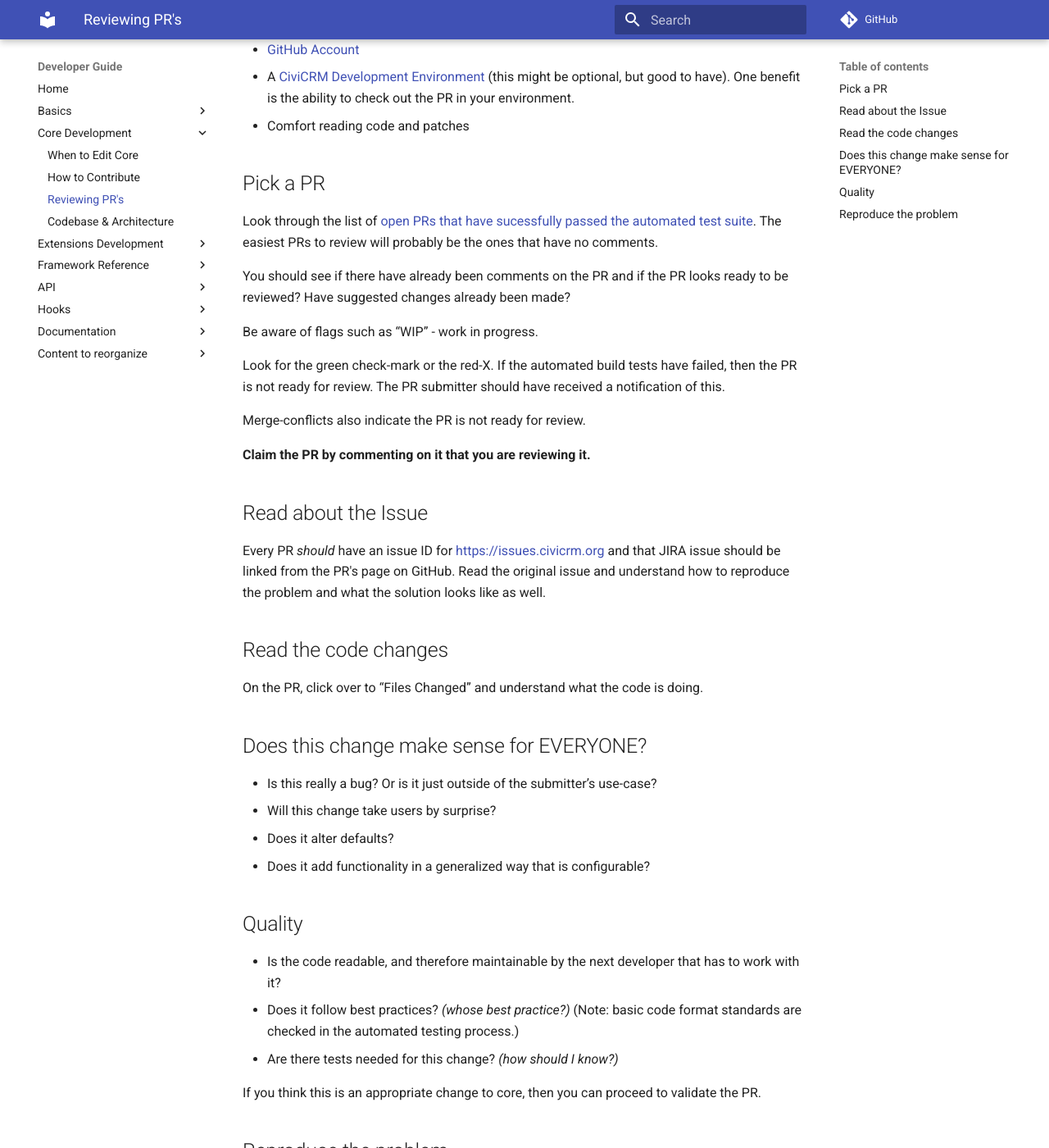
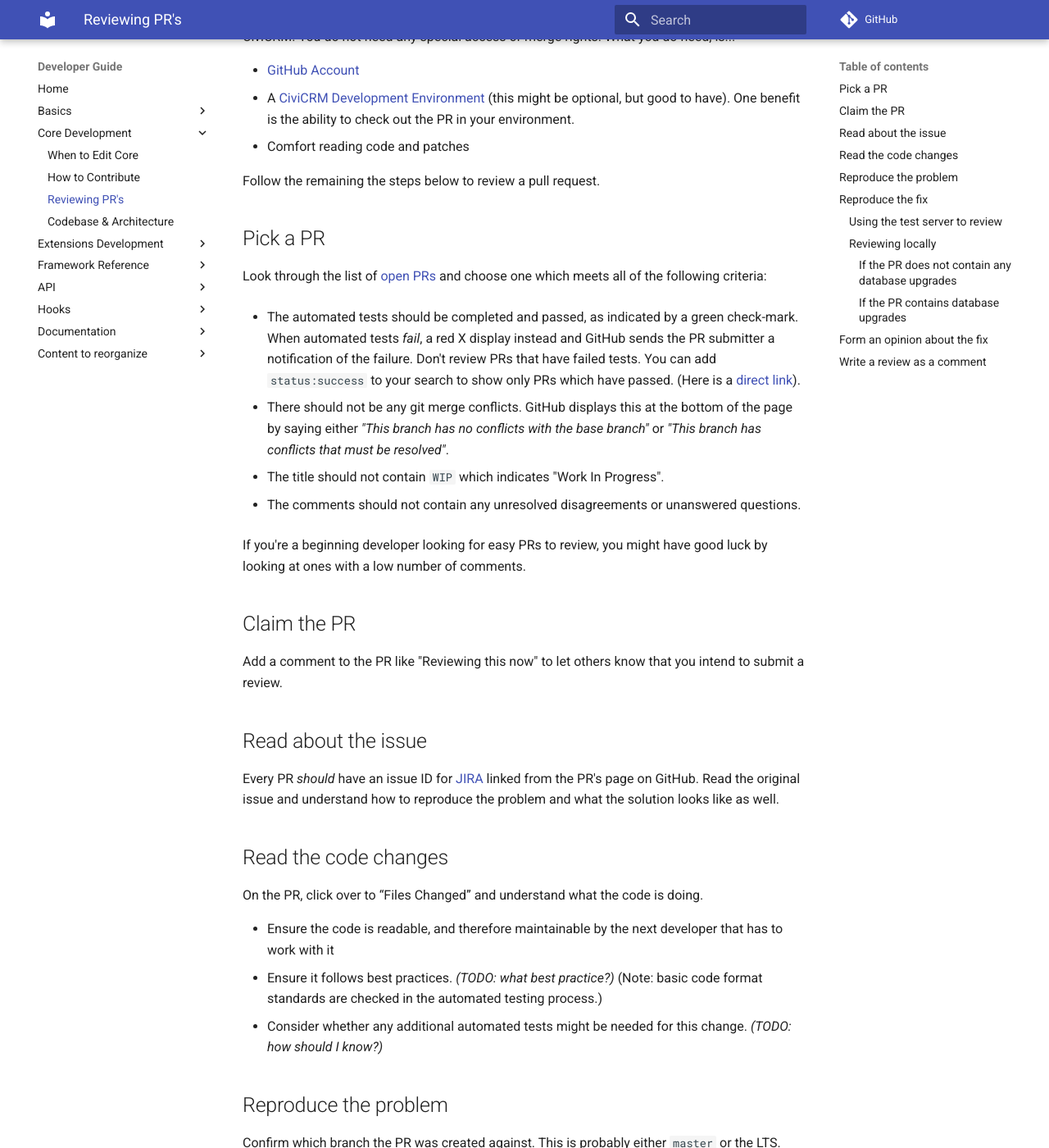
Before and after one commit to civicrm/civicrm-dev-docs, an MkDocs documentation site: the page built from docs/core/pr-review.md, in a window 1280 px wide and 1400 px high, scrolled down 199 px. Shown: the whole window at 82% size. Built offline with MkDocs 1.6.1 and Material for MkDocs 9.7.7, drawn with Linux system fonts in a browser that asks for light colours; comment, search, counter and statistics services are not loaded; old or Windows-style settings are respelled for this version of MkDocs; some of the changed text lies outside the part shown.

Commit message:
Improve PR reviewing guide

```diff
--- a/docs/core/pr-review.md
+++ b/docs/core/pr-review.md
@@ -1,79 +1,103 @@
-# Reviewing a PR
+# How to review a core pull request
 
-You, too, can be a CiviCRM PR reviewer!
-You do not need special access or merge rights on the CiviCRM gitHub organization.
-What you do need, is…
+When someone [opens a pull request](core/contributing/#open-a-pull-request) (aka "PR") on CiviCRM Core, it must be reviewed before we can merge it. Reviewing core PRs is a useful (and often much-needed) way of contributing to CiviCRM. You do not need any special access or merge rights. What you do need, is...
 
 * [GitHub Account](https://github.com)
 * A [CiviCRM Development Environment](https://github.com/civicrm/civicrm-buildkit/blob/master/doc/civibuild.md) (this might be optional, but good to have). One benefit is the ability to check out the PR in your environment.
 * Comfort reading code and patches
 
+Follow the remaining the steps below to review a pull request.
+
 ## Pick a PR
 
-Look through the list of [open PRs that have sucessfully passed the automated test suite](https://github.com/civicrm/civicrm-core/pulls?utf8=✓&q=is%3Aopen%20is%3Apr%20status%3Asuccess). The easiest PRs to review will probably be the ones that have no comments.
+Look through the list of [open PRs](https://github.com/civicrm/civicrm-core/pulls) and choose one which meets all of the following criteria:
 
-You should see if there have already been comments on the PR and if the PR looks ready to be reviewed? Have suggested changes already been made?
+* The automated tests should be completed and passed, as indicated by a green check-mark. When automated tests *fail*, a red X display instead and GitHub sends the PR submitter a notification of the failure. Don't review PRs that have failed tests. You can add `status:success` to your search to show only PRs which have passed. (Here is a [direct link](https://github.com/civicrm/civicrm-core/pulls?utf8=%E2%9C%93&q=is%3Aopen%20is%3Apr%20status%3Asuccess)).
 
-Be aware of flags such as “WIP” - work in progress.
+* There should not be any git merge conflicts. GitHub displays this at the bottom of the page by saying either *"This branch has no conflicts with the base branch"* or *"This branch has conflicts that must be resolved"*.
 
-Look for the green check-mark or the red-X. If the automated build tests have failed, then the PR is not ready for review. The PR submitter should have received a notification of this.
+* The title should not contain `WIP` which indicates "Work In Progress".
 
-Merge-conflicts also indicate the PR is not ready for review.
+* The comments should not contain any unresolved disagreements or unanswered questions.
 
-**Claim the PR by commenting on it that you are reviewing it.**
+If you're a beginning developer looking for easy PRs to review, you might have good luck by looking at ones with a low number of comments.
 
-## Read about the Issue
-Every PR *should* have an issue ID for [https://issues.civicrm.org](https://issues.civicrm.org) and that JIRA issue should be linked from the PR's page on GitHub.
-Read the original issue and understand how to reproduce the problem and what the solution looks like as well.
+
+## Claim the PR
+
+Add a comment to the PR like "Reviewing this now" to let others know that you intend to submit a review.
+
+
+## Read about the issue
+
+Every PR *should* have an issue ID for [JIRA](https://issues.civicrm.org) linked from the PR's page on GitHub. Read the original issue and understand how to reproduce the problem and what the solution looks like as well.
+
 
 ## Read the code changes
+
 On the PR, click over to “Files Changed” and understand what the code is doing.
 
-## Does this change make sense for EVERYONE?
-
-* Is this really a bug? Or is it just outside of the submitter’s use-case?
-* Will this change take users by surprise?
-* Does it alter defaults?
-* Does it add functionality in a generalized way that is configurable?
-
-
-## Quality
-* Is the code readable, and therefore maintainable by the next developer that has to work with it?
-* Does it follow best practices? *(whose best practice?)* (Note: basic code format standards are checked in the automated testing process.)
-* Are there tests needed for this change? *(how should I know?)*
-
-If you think this is an appropriate change to core, then you can proceed to validate the PR.
+* Ensure the code is readable, and therefore maintainable by the next developer that has to work with it
+* Ensure it follows best practices. *(TODO: what best practice?)* (Note: basic code format standards are checked in the automated testing process.)
+* Consider whether any additional automated tests might be needed for this change. *(TODO: how should I know?)*
 
 
 ## Reproduce the problem
-Confirm which branch the PR was created against.
-This is probably either Master or the LTS.
-Setup an instance from that branch. Buildkit (civibuild) is probably how you want to do this.
-Repeat the steps to reproduce described in the Jira Issue.
+
+Confirm which branch the PR was created against. This is probably either `master` or the LTS. Setup an instance locally from that branch (e.g. with [buildkit](https://github.com/civicrm/civicrm-buildkit)), or test on the [public demo site if possible](https://civicrm.org/demo). Repeat the steps to reproduce described in the Jira Issue.
+
+Confirm that the issue was a problem and a problem “worth solving”, generally worthy of being in core.
 
 
-...
+## Reproduce the fix
 
-rough notes follow
-Patches Welcome.
+Confirm that the PR works as advertised by observing the result in the build.
+
+You can either test locally or on the test server.
+
+### Using the test server to review
+
+Our test server automatically creates a dedicated CiviCRM installation for every PR so that (in most cases) it's easy to review the PR without needing to set up a local installation with the fix applied. To access the test build follow these steps:
+
+1. In the PR, find the section at the bottom of the page which says "All checks have passed"
+1. Go to: "Show all checks" > "Details" > "Console Output" > "Full Log"
+1. Search in page for `CMS_URL`
+1. The first result should bring you to a URL which points to an installation for the build of this PR.
+1. Click on the URL to go to the built site and log in with username = `pradmin` and password = `pradmin1234`
+
+### Reviewing locally
+
+For more complicated PRs it is sometimes helpful or necessary to manually test them within a local development installation.
+
+#### If the PR does not contain any database upgrades
+
+*(This is the most common situation)*
+
+Begin with a local development installation of CiviCRM master and apply the fix in the PR to your site.
+
+An easy way to do this is:
+
+1. Install [Hub](https://hub.github.com/)
+1. `cd` to your `civicrm` root directory
+1. Run `git checkout https://github.com/civicrm/civicrm-core/pull/1234` where `1234` is the PR number you're reviewing
+
+#### If the PR contains database upgrades
+
+*(This situation is less common)*
+
+1. Install a buildkit site for the latest publicly available release of CiviCRM (*not* `master`). Pass the `--civi-ver` option to civibuild for this.
+1. Update the `civicrm` directory files so that the codebase has the changes in the PR (perhaps by using [Hub](https://hub.github.com/) as described above).
+1. From the `civicrm` directory, run `./bin/setup.sh -Dg` to update the generated-code
+1. Run `drush civicrm-upgrade-db` to perform database upgrades
 
 
-Navigate to the build
+## Form an opinion about the fix
 
-Confirm that the issue was a problem and a problem “worth solving”
-… generally worthy of being in core… applies to all users
-
-Review the Jira Issue.
-
-Confirm that the PR works as advertized by observing the result in the build.
-
-Confirm that the issue was reproducible in a build of master.
+* The change should make sense for *all users*.
+* The change should not take users by surprise.
+* Significant changes should add functionality in a generalized way that is configurable.
 
 
-Review the code …
-	makes sense
-	red flags
+## Write a review as a comment
 
-
-
-“@” mention a core team members and report the findings of the review and recommend action…
+Summarize your actions and findings, and recommend specific next steps (e.g. merging or otherwise). In your comment, tag [one of the active contributors](https://github.com/civicrm/civicrm-core/graphs/contributors) (e.g. `@eileenmcnaughton`) so they will see that the PR is ready for further action.
```
